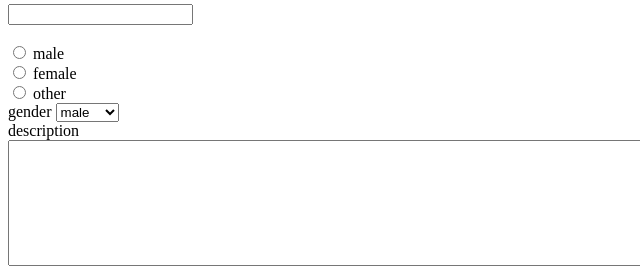
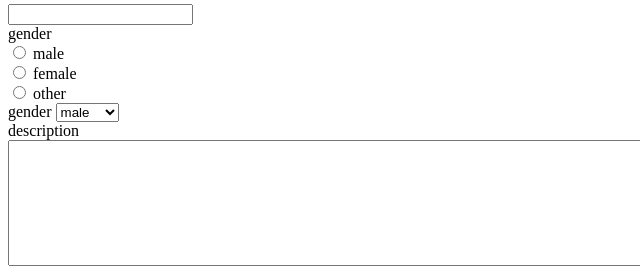
Before and after one commit to akankshakashyap/webd, a plain HTML site: page index.html in a window 1280 px wide. Shown: the part 247-515 px from the top of the page, 0-640 px from the left. Drawn offline with Linux system fonts and the light colour scheme.

Commit message:
Update index.html

```diff
--- a/index.html
+++ b/index.html
@@ -25,7 +25,7 @@
     <input type="date" name="" value=""><br>
     <label for="">father's name:</label><br>
     <input type="text" name="" value=""><br>
-    <label for="" document></label><br>
+    <label for="">gender</label><br>
     <input type="radio" name="male" value="">
     <label for="male" id="male">male</label><br>
     <input type="radio" name="female" value="">
```
